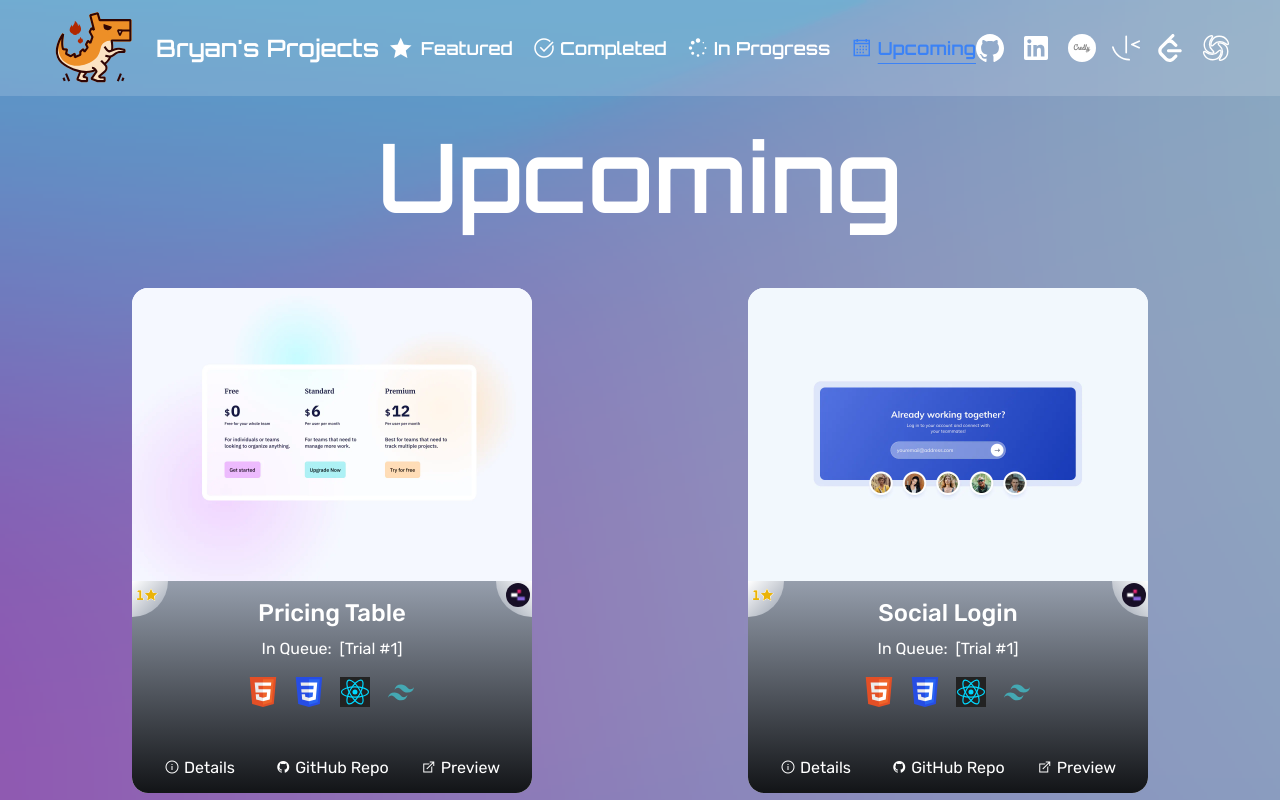
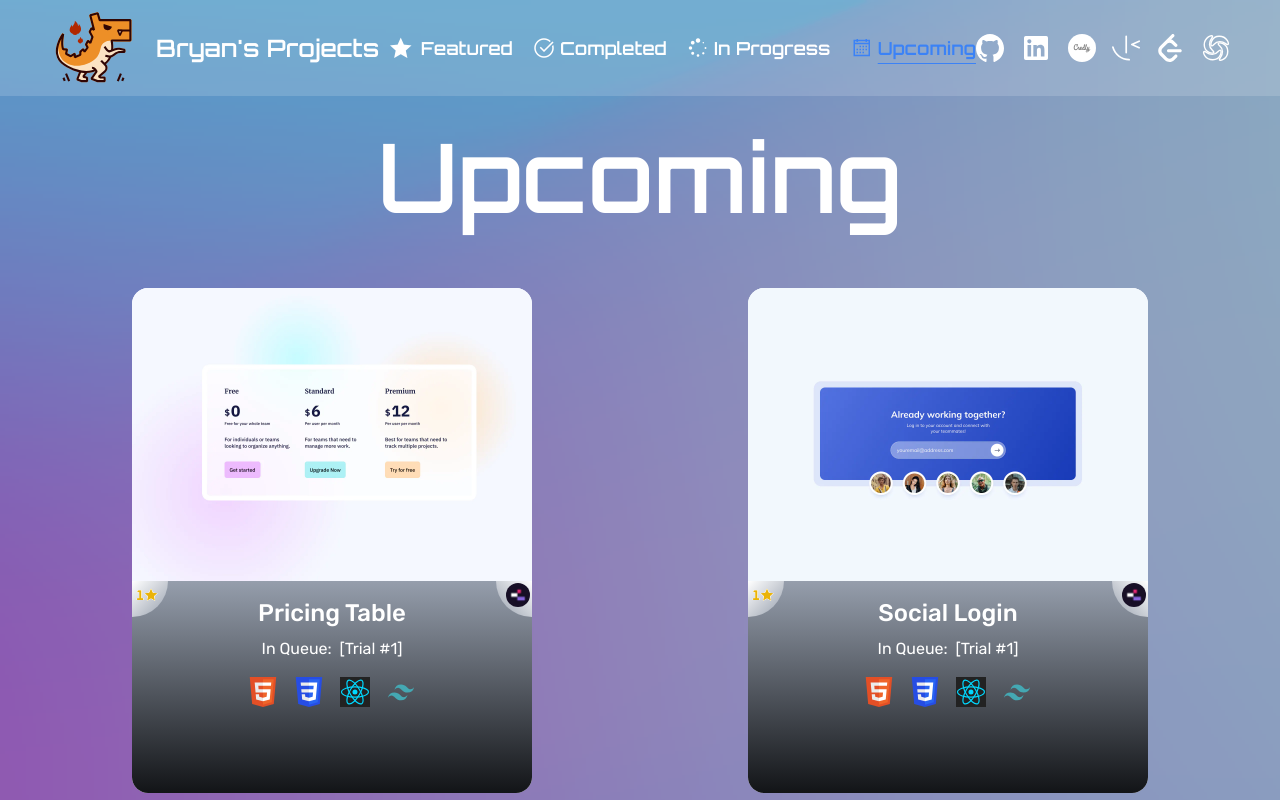
Before and after one commit to Zy8712/bryan-projects-site-v2, a Next.js app: page /upcoming in a window 1280 px wide. Shown: the top 800 px of the page. Built offline with nearby package versions, Linux system fonts and the light colour scheme.

Commit message:
Temp. patch missing links issue.
Specifics:
- applied temporary patch for detail links issue (when project is not marked as completed the details link leads to a page error)
- projects with no links assigned to github repo, details, page preview will have the link hidden

```diff
--- a/src/components/project-card-components/card-separated-components/ProjectWorkLinks.jsx
+++ b/src/components/project-card-components/card-separated-components/ProjectWorkLinks.jsx
@@ -6,21 +6,21 @@ export default function ProjectWorkLinks(props) {
         <>
             <div className="w-full h-[50px] flex absolute bottom-0 px-5 sm:px-8">
 
-                <div className="w-1/4 h-full flex justify-start items-center">
+                <div className={`w-1/4 h-full flex justify-start items-center ${props.project_status != "Completed" ? 'opacity-0' : ''}`}>
                     <a className="link-custom" href={detailsLink} rel="noopener noreferrer">
                         <i className="las la-info-circle mr-1"></i>
                         Details
                     </a>
                 </div>
 
-                <div className="w-2/4 h-full flex justify-center items-center">
+                <div className={`w-2/4 h-full flex justify-center items-center ${props.links.github_link == "" ? 'opacity-0' : ''}`}>
                     <a className="link-custom" href={props.links.github_link} target="_blank" rel="noopener noreferrer">
                         <i className="lab la-github mr-1"></i>
                         GitHub Repo
                     </a>
                 </div>
 
-                <div className="w-1/4 h-full flex justify-end items-center">
+                <div className={`w-1/4 h-full flex justify-end items-center ${props.links.website_preview_link == "" ? 'opacity-0' : ''}`}>
                     <a className="link-custom" href={props.links.website_preview_link} target="_blank" rel="noopener noreferrer">
                         <i className="las la-external-link-alt mr-1"></i>
                         Preview
```
